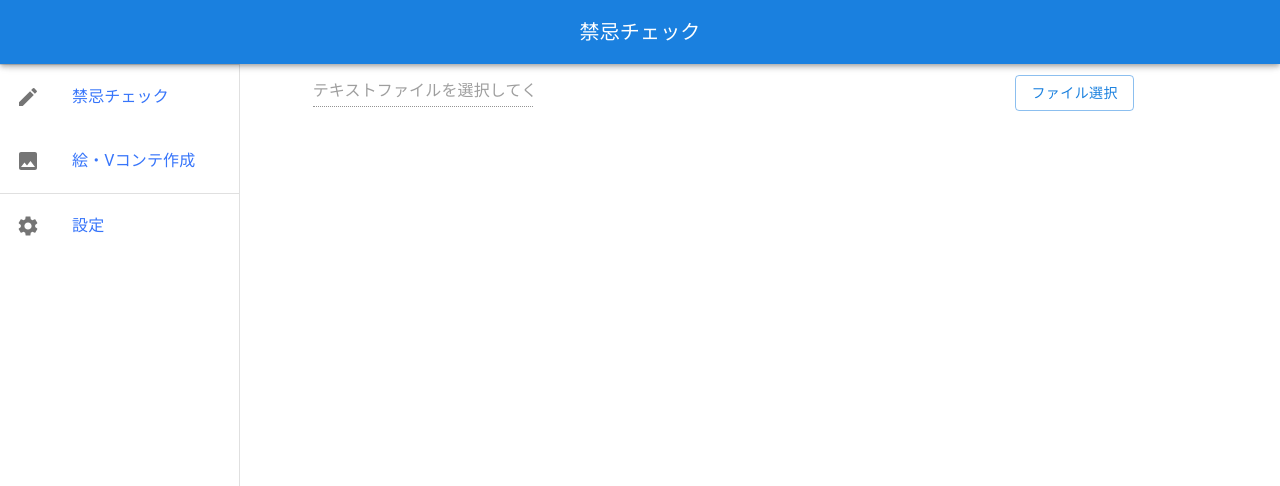
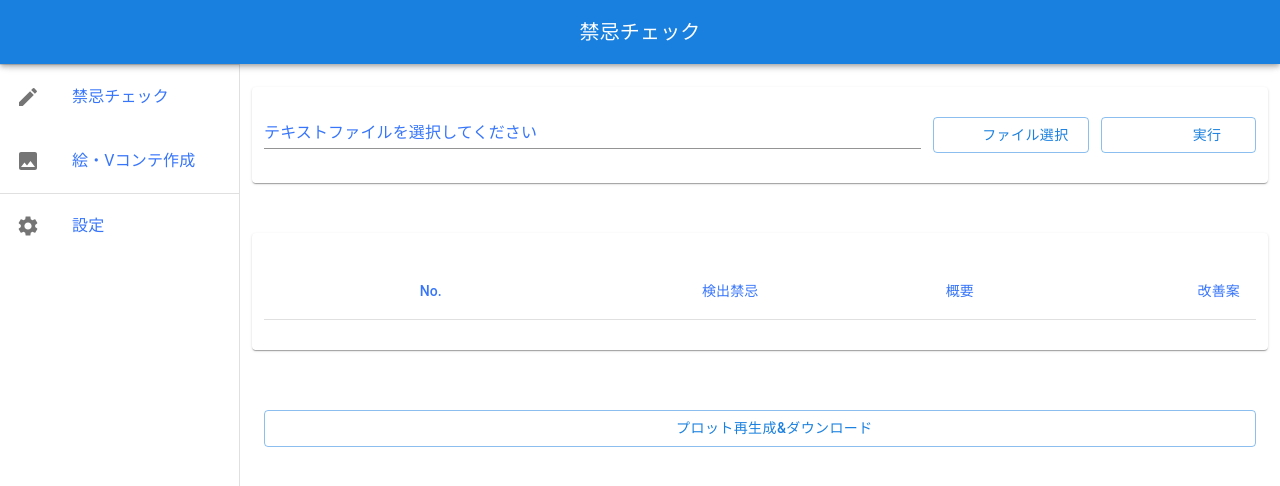
Before and after one commit to InoueKanata/proed, a React (Create React App) app in the folder main/frontend/: page / in a window 1280 px wide. Shown: the top 486 px of the page. Built offline with nearby package versions, Linux system fonts and the light colour scheme.

Commit message:
禁忌　UI

```diff
--- a/main/frontend/src/App.js
+++ b/main/frontend/src/App.js
@@ -18,6 +18,7 @@ import {
   ListItemText,
   ThemeProvider,
   Link,
+  Box,
 } from '@mui/material';
 
 import EditIcon from '@mui/icons-material/Edit';
@@ -59,7 +60,7 @@ const App = () => {
           </Typography>
         </Toolbar>
       </AppBar>
-
+      <Box sx = {{display:'flex'}}>
       <Drawer
         sx={{
           width: 240,
@@ -67,6 +68,7 @@ const App = () => {
           '& .MuiDrawer-paper': {
             width: 240,
             boxSizing: 'border-box',
+            zIndex:(theme) => theme.zIndex.drawer
           },
         }}
         variant="permanent"
@@ -100,6 +102,7 @@ const App = () => {
           </ListItemButton>
         </List>
       </Drawer>
+      </Box>
       <Router>
         <Routes>
           <Route path="/" element={<Taboo onFileUpload={onFileUpload}/>} />
--- a/main/frontend/src/routes/Taboo.js
+++ b/main/frontend/src/routes/Taboo.js
@@ -1,14 +1,19 @@
 import React from 'react';
 import { useState } from 'react';
-import { Input,Button, ThemeProvider, Grid, TextField } from '@mui/material';
+import { Input,Button, ThemeProvider, Grid, TextField, Container, Box, Table, TableContainer, Paper, TableCell, TableHead, TableBody, Tab } from '@mui/material';
 import Axios from 'axios';
 import theme from '../theme';
 
 const Taboo = ({ onFileUpload }) => {
   const [plotFile,setPlotFile] = useState(null);
+  const [fileContent,setFileContent] = useState('テキストファイルを選択してください')
 
   const filePathChange=(event)=>{
-    setPlotFile(event.target.files[0]);
+    const selectedPlotFile=event.target.files[0];
+    if (event){
+      setFileContent(selectedPlotFile.name);
+      setPlotFile(selectedPlotFile)
+    }
   }
   const onUpload =()=>{
     if (plotFile){
@@ -26,13 +31,18 @@ const Taboo = ({ onFileUpload }) => {
       <button onClick={onUpload}>実行</button>
       */}
       <ThemeProvider theme={ theme }>
+        <Box component="main" sx ={{flexGrow:1,p:3,marginLeft:60}}>
+          <Container maxWidth="lg" component={Paper}>
             <Grid container spacing={3}>
-          <Grid item xs={12} md={8} lg={8}>
+              <Grid item xs={12} md={8} lg={8} >
                 <TextField
-            disabled
-            id = "disabladFilePath"
-            defaultValue="テキストファイルを選択してください"
+                fullWidth
+                id = "readOnlyFilePath"
                 variant='standard'
+                value={fileContent}
+                InputProps={{
+                readOnly:true,
+                }}
                 />
               </Grid>
               <input
@@ -41,10 +51,40 @@ const Taboo = ({ onFileUpload }) => {
               style={{display:'none'}}
               onChange={filePathChange}
               />
-          <Grid item xs={12} md={4} lg={4}>
-            <Button variant='outlined'onClick={filePathButton}>ファイル選択</Button>
+              <Grid item xs={12} md={2} lg={2}  >
+                <Button variant='outlined'onClick={filePathButton} >　　ファイル選択　　</Button>
+              </Grid>
+              <Grid item xs={12} md={2} lg={2} >
+                <Button variant='outlined'onClick={onUpload}>　　　　実行　　　　</Button>
               </Grid>
             </Grid>
+          </Container>
+          <Container maxWidth="lg" component={Paper} spacing={3} style={{marginTop:50}}>
+            <Grid>
+              <TableContainer >
+                  <Table >
+                    <TableHead>
+                      <TableCell align='right'>No.</TableCell>
+                      <TableCell align='right'>検出禁忌</TableCell>
+                      <TableCell align='right'>概要</TableCell>
+                      <TableCell align='right'>改善案</TableCell>
+                    </TableHead>
+                  </Table>
+                  {/* <TableBody>
+                    <TableCall align="right">{}</TableCall>
+                    <TableCall align="right">{}</TableCall>
+                    <TableCall align="right">{}</TableCall>
+                    <TableCall align="right">{}</TableCall>
+                  </TableBody> */}
+              </TableContainer>
+            </Grid>
+          </Container>
+          <Container maxWidth='lg'  style={{marginTop:30}}>
+            <Grid item xs={12} md={2} lg={2}  >
+              <Button variant='outlined' fullWidth>　　プロット再生成&ダウンロード　　</Button>
+            </Grid>
+          </Container>
+        </Box>
       </ThemeProvider>
     </div>
 
--- a/main/frontend/src/theme.js
+++ b/main/frontend/src/theme.js
@@ -1,6 +1,7 @@
 import { createTheme } from '@mui/material/styles';
 
 const theme = createTheme({
+  spacing:4,
   palette: {
     primary: {
       main: '#1a80df',
@@ -11,6 +12,15 @@ const theme = createTheme({
     },
     text: { primary: '#3775fa' },
   },
+  components:{
+    MuiContainer:{
+      styleOverrides:{
+        root:{
+          padding:'30px',
+        },
+      },
+    },
+  },
 });
 
 export default theme;
```
Lines whose indentation alone changed are shown as unchanged.
